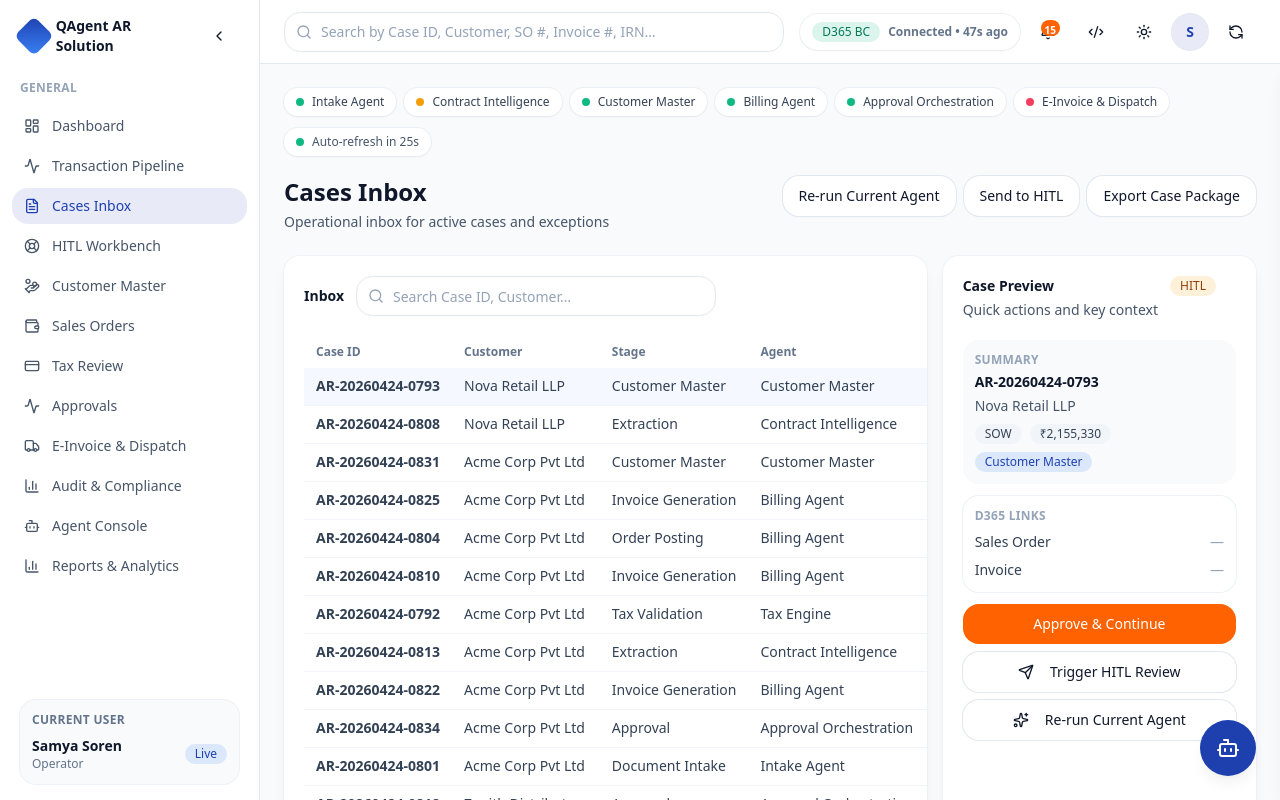
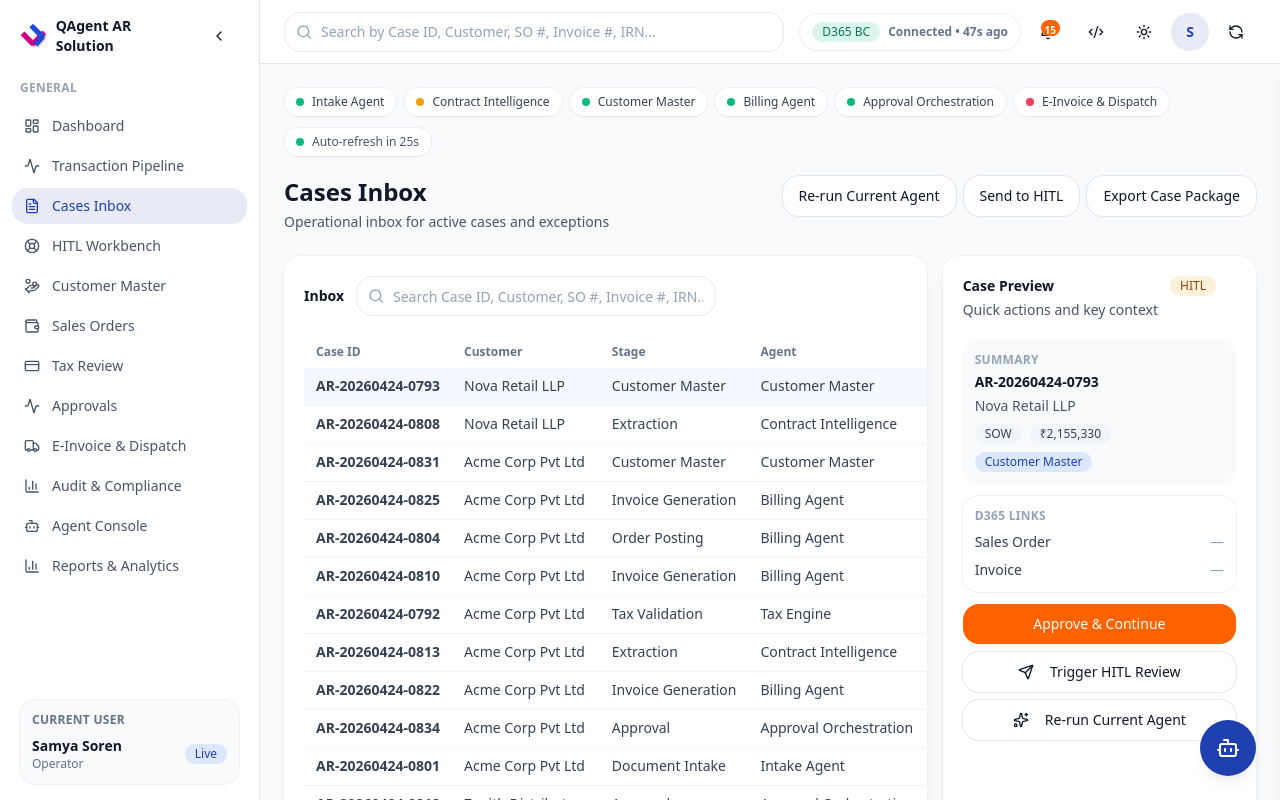
Before and after one commit to kulkid49/ard365bc, a React (Vite) app: page /cases in a window 1280 px wide. Built offline with nearby package versions, Linux system fonts and the light colour scheme.

Commit message:
feat: update logo and silence auto-refresh toasts

```diff
--- a/src/layouts/AppLayout.tsx
+++ b/src/layouts/AppLayout.tsx
@@ -61,6 +61,47 @@ function statusDotClass(status: 'healthy' | 'warning' | 'down') {
   return 'bg-rose-500'
 }
 
+function SiteLogo({ className }: { className?: string }) {
+  return (
+    <svg viewBox="0 0 64 64" className={className} aria-hidden="true" focusable="false">
+      <path
+        d="M10 30 L30 50 L52 28"
+        stroke="rgba(0,0,0,0.14)"
+        strokeWidth="12"
+        strokeLinejoin="bevel"
+        strokeLinecap="square"
+        fill="none"
+        transform="translate(3 3)"
+      />
+      <path
+        d="M30 12 L52 34 L40 48"
+        stroke="rgba(0,0,0,0.14)"
+        strokeWidth="12"
+        strokeLinejoin="bevel"
+        strokeLinecap="square"
+        fill="none"
+        transform="translate(3 3)"
+      />
+      <path
+        d="M10 30 L30 50 L52 28"
+        stroke="#d10087"
+        strokeWidth="12"
+        strokeLinejoin="bevel"
+        strokeLinecap="square"
+        fill="none"
+      />
+      <path
+        d="M30 12 L52 34 L40 48"
+        stroke="#1d4ed8"
+        strokeWidth="12"
+        strokeLinejoin="bevel"
+        strokeLinecap="square"
+        fill="none"
+      />
+    </svg>
+  )
+}
+
 export function AppLayout() {
   const navigate = useNavigate()
   const queryClient = useQueryClient()
@@ -83,6 +124,7 @@ export function AppLayout() {
   const [d365ModalOpen, setD365ModalOpen] = useState(false)
   const [globalQuery, setGlobalQuery] = useState('')
   const [searchOpen, setSearchOpen] = useState(false)
+  const trimmedQuery = globalQuery.trim()
 
   const { data: cases = [] } = useQuery({ queryKey: ['agenticCases'], queryFn: getAgenticCases })
   const { data: dispatchInvoices = [] } = useQuery({ queryKey: ['dispatchInvoices'], queryFn: getDispatchInvoices })
@@ -96,15 +138,15 @@ export function AppLayout() {
     return () => window.clearInterval(id)
   }, [])
 
-  const refresh = useCallback(async () => {
+  const refresh = useCallback(async ({ silent }: { silent?: boolean } = {}) => {
     refreshNow()
     await queryClient.invalidateQueries()
-    toast.success('Refreshed')
+    if (!silent) toast.success('Refreshed')
   }, [queryClient, refreshNow])
 
   useEffect(() => {
     if (!autoRefreshEnabled) return
-    const id = window.setInterval(() => void refresh(), autoRefreshIntervalMs)
+    const id = window.setInterval(() => void refresh({ silent: true }), autoRefreshIntervalMs)
     return () => window.clearInterval(id)
   }, [autoRefreshEnabled, autoRefreshIntervalMs, refresh])
 
@@ -207,7 +249,7 @@ export function AppLayout() {
           <div className={cn('flex items-center justify-between gap-2 px-2', sidebarCollapsed && 'justify-center')}>
             {!sidebarCollapsed ? (
               <div className="flex items-center gap-2">
-                <div className="h-7 w-7 rotate-45 rounded-[6px] bg-gradient-to-br from-qa-primary to-qa-secondary" />
+                <SiteLogo className="h-7 w-7" />
                 <div>
                   <div className="text-sm font-semibold text-slate-900 dark:text-slate-50">QAgent AR Solution</div>
                 </div>
@@ -267,7 +309,7 @@ export function AppLayout() {
                 onBlur={() => window.setTimeout(() => setSearchOpen(false), 120)}
                 onKeyDown={(e) => {
                   if (e.key !== 'Enter') return
-                  if (!globalQuery.trim()) {
+                  if (!trimmedQuery) {
                     toast.message('Search', { description: 'Enter a query to search' })
                     return
                   }
@@ -275,20 +317,17 @@ export function AppLayout() {
                     openHit(searchHits[0])
                     return
                   }
-                  if (searchHits.length) {
-                    navigate(`/pipeline?q=${encodeURIComponent(globalQuery.trim())}`)
+                  navigate(`/pipeline?q=${encodeURIComponent(trimmedQuery)}`)
                   setSearchOpen(false)
-                    return
-                  }
-                  setSearchOpen(true)
                 }}
               />
 
-              {searchOpen && searchHits.length ? (
+              {searchOpen && trimmedQuery ? (
                 <div className="absolute left-0 right-0 top-full z-30 mt-2 overflow-hidden rounded-2xl bg-white shadow-card ring-1 ring-slate-200/60 dark:bg-slate-950 dark:ring-slate-800/70">
                   <div className="border-b border-slate-200/60 px-4 py-3 text-xs font-semibold uppercase tracking-wide text-slate-400 dark:border-slate-800/70">
                     Results
                   </div>
+                  {searchHits.length ? (
                     <div className="max-h-[360px] overflow-y-auto p-2">
                       {searchHits.map((h) => {
                         const Icon =
@@ -323,6 +362,27 @@ export function AppLayout() {
                         )
                       })}
                     </div>
+                  ) : (
+                    <div className="p-4">
+                      <div className="text-sm font-semibold text-slate-900 dark:text-slate-50">No results</div>
+                      <div className="mt-1 text-sm text-slate-600 dark:text-slate-400">
+                        Try a different query, or view the pipeline search.
+                      </div>
+                      <div className="mt-3">
+                        <Button
+                          variant="secondary"
+                          size="sm"
+                          onMouseDown={(e) => e.preventDefault()}
+                          onClick={() => {
+                            navigate(`/pipeline?q=${encodeURIComponent(trimmedQuery)}`)
+                            setSearchOpen(false)
+                          }}
+                        >
+                          View in Pipeline
+                        </Button>
+                      </div>
+                    </div>
+                  )}
                 </div>
               ) : null}
             </div>
@@ -460,7 +520,7 @@ export function AppLayout() {
                     variant="secondary"
                     size="sm"
                     onClick={() => {
-                      void refresh()
+                      void refresh({ silent: true })
                       toast.success('Sync requested')
                     }}
                   >
--- a/src/pages/CasesInbox.tsx
+++ b/src/pages/CasesInbox.tsx
@@ -4,7 +4,7 @@ import { ExternalLink, Search, Send, Sparkles } from 'lucide-react'
 import { useSearchParams } from 'react-router-dom'
 import { toast } from 'sonner'
 
-import { getAgenticCases } from '@/api/mockApi'
+import { getAgenticCases, getDispatchInvoices } from '@/api/mockApi'
 import { PageHeader } from '@/components/common/PageHeader'
 import { Badge } from '@/components/ui/badge'
 import { Button } from '@/components/ui/button'
@@ -30,6 +30,7 @@ function statusVariant(status: AgenticCase['status']): React.ComponentProps<type
 export default function CasesInboxPage() {
   const [searchParams] = useSearchParams()
   const { data: cases = [] } = useQuery({ queryKey: ['agenticCases'], queryFn: getAgenticCases })
+  const { data: dispatchInvoices = [] } = useQuery({ queryKey: ['dispatchInvoices'], queryFn: getDispatchInvoices })
   const [q, setQ] = useState(() => searchParams.get('q') ?? '')
   const [selectedId, setSelectedId] = useState<string>(() => cases[0]?.caseId ?? '')
 
@@ -41,8 +42,21 @@ export default function CasesInboxPage() {
   const filtered = useMemo(() => {
     const query = q.trim().toLowerCase()
     if (!query) return inbox
-    return inbox.filter((c) => c.caseId.toLowerCase().includes(query) || c.customerName.toLowerCase().includes(query))
-  }, [inbox, q])
+    const invoiceOrIrnCaseIds = new Set(
+      dispatchInvoices
+        .filter((i) => (i.irn?.toLowerCase().includes(query) ?? false) || i.d365InvoiceNo.toLowerCase().includes(query))
+        .map((i) => i.caseId),
+    )
+    return inbox.filter((c) => {
+      return (
+        c.caseId.toLowerCase().includes(query) ||
+        c.customerName.toLowerCase().includes(query) ||
+        (c.d365SoNo?.toLowerCase().includes(query) ?? false) ||
+        (c.d365InvoiceNo?.toLowerCase().includes(query) ?? false) ||
+        invoiceOrIrnCaseIds.has(c.caseId)
+      )
+    })
+  }, [dispatchInvoices, inbox, q])
 
   const selected = useMemo(() => filtered.find((c) => c.caseId === selectedId) ?? filtered[0], [filtered, selectedId])
 
@@ -65,7 +79,7 @@ export default function CasesInboxPage() {
               <CardTitle>Inbox</CardTitle>
               <div className="relative w-[360px] max-w-[90vw]">
                 <Search className="pointer-events-none absolute left-3 top-3 h-4 w-4 text-slate-400" />
-                <Input value={q} onChange={(e) => setQ(e.target.value)} className="pl-9" placeholder="Search Case ID, Customer…" />
+                <Input value={q} onChange={(e) => setQ(e.target.value)} className="pl-9" placeholder="Search Case ID, Customer, SO #, Invoice #, IRN…" />
               </div>
             </div>
           </CardHeader>
--- a/src/pages/TransactionPipeline.tsx
+++ b/src/pages/TransactionPipeline.tsx
@@ -4,7 +4,7 @@ import { ChevronDown, ExternalLink, Filter, LayoutGrid, List, RefreshCcw, Search
 import { useSearchParams } from 'react-router-dom'
 import { toast } from 'sonner'
 
-import { getAgenticCases, getPipelineStageStats } from '@/api/mockApi'
+import { getAgenticCases, getDispatchInvoices, getPipelineStageStats } from '@/api/mockApi'
 import { PageHeader } from '@/components/common/PageHeader'
 import { Badge } from '@/components/ui/badge'
 import { Button } from '@/components/ui/button'
@@ -49,6 +49,7 @@ const stageOrder: AgenticStage[] = [
 export default function TransactionPipelinePage() {
   const [searchParams] = useSearchParams()
   const { data: cases = [] } = useQuery({ queryKey: ['agenticCases'], queryFn: getAgenticCases })
+  const { data: dispatchInvoices = [] } = useQuery({ queryKey: ['dispatchInvoices'], queryFn: getDispatchInvoices })
   const { data: stages = [] } = useQuery({ queryKey: ['pipelineStageStats'], queryFn: getPipelineStageStats })
 
   const [view, setView] = useState<'table' | 'kanban' | 'timeline'>('table')
@@ -63,8 +64,21 @@ export default function TransactionPipelinePage() {
   const filtered = useMemo(() => {
     const query = q.trim().toLowerCase()
     if (!query) return cases
-    return cases.filter((c) => c.caseId.toLowerCase().includes(query) || c.customerName.toLowerCase().includes(query) || (c.d365SoNo?.toLowerCase().includes(query) ?? false))
-  }, [cases, q])
+    const invoiceOrIrnCaseIds = new Set(
+      dispatchInvoices
+        .filter((i) => (i.irn?.toLowerCase().includes(query) ?? false) || i.d365InvoiceNo.toLowerCase().includes(query))
+        .map((i) => i.caseId),
+    )
+    return cases.filter((c) => {
+      return (
+        c.caseId.toLowerCase().includes(query) ||
+        c.customerName.toLowerCase().includes(query) ||
+        (c.d365SoNo?.toLowerCase().includes(query) ?? false) ||
+        (c.d365InvoiceNo?.toLowerCase().includes(query) ?? false) ||
+        invoiceOrIrnCaseIds.has(c.caseId)
+      )
+    })
+  }, [cases, dispatchInvoices, q])
 
   const selected = useMemo(() => filtered.find((c) => c.caseId === selectedCaseId) ?? filtered[0], [filtered, selectedCaseId])
 
@@ -114,7 +128,7 @@ export default function TransactionPipelinePage() {
             <div className="flex flex-wrap items-center gap-2">
               <div className="relative w-[320px] max-w-[75vw]">
                 <Search className="pointer-events-none absolute left-3 top-3 h-4 w-4 text-slate-400" />
-                <Input value={q} onChange={(e) => setQ(e.target.value)} className="pl-9" placeholder="Search Case ID, Customer, SO #, IRN…" />
+                <Input value={q} onChange={(e) => setQ(e.target.value)} className="pl-9" placeholder="Search Case ID, Customer, SO #, Invoice #, IRN…" />
               </div>
               <Button variant="secondary" size="sm" onClick={() => toast.message('Filters drawer opens')}>
                 <Filter className="mr-2 h-4 w-4" />
```
Lines whose indentation alone changed are shown as unchanged.
